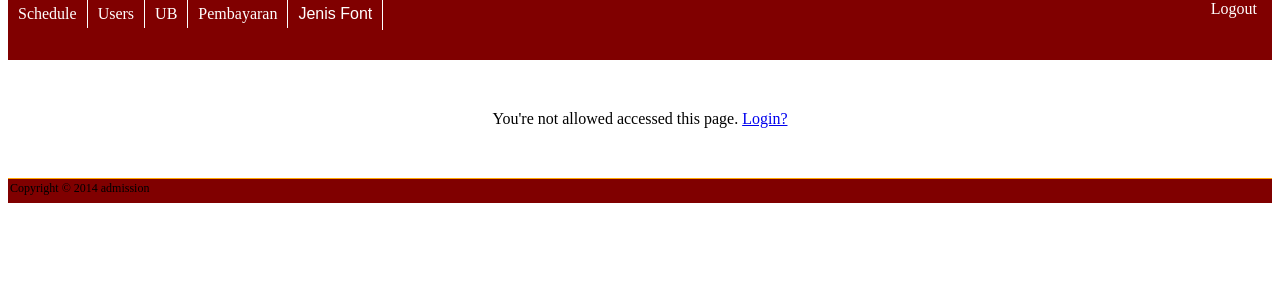
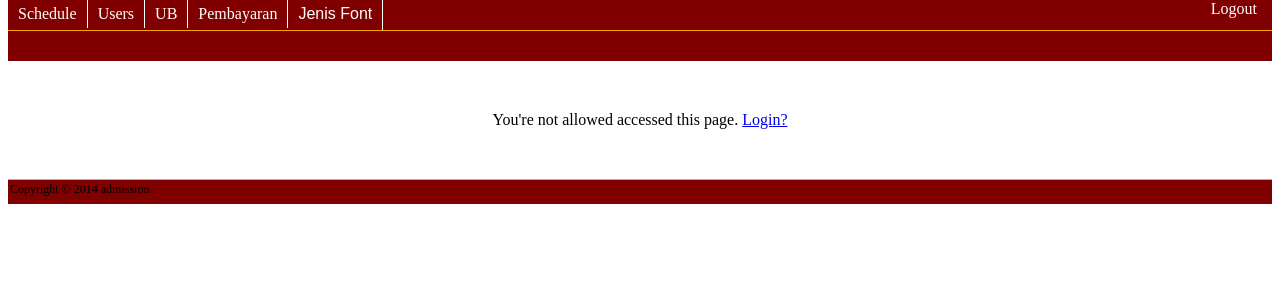
Before and after one commit to khawanz/ci-admission, a CodeIgniter app: page /ci-admission/index.php/ub/index/1 in a window 1280 px wide. Shown: the part 90-390 px from the top of the page. Run offline with CodeIgniter, Linux system fonts and the light colour scheme; some libraries are stand-ins or nearby versions.

Commit message:
update css

```diff
--- a/assets/css/mystyle.css
+++ b/assets/css/mystyle.css
@@ -35,6 +35,7 @@
 	background: #800000;
         text-align: right;
         height: 30px;
+        border-bottom: 1px solid orange;
 }
 
 #logout-text a{
```
